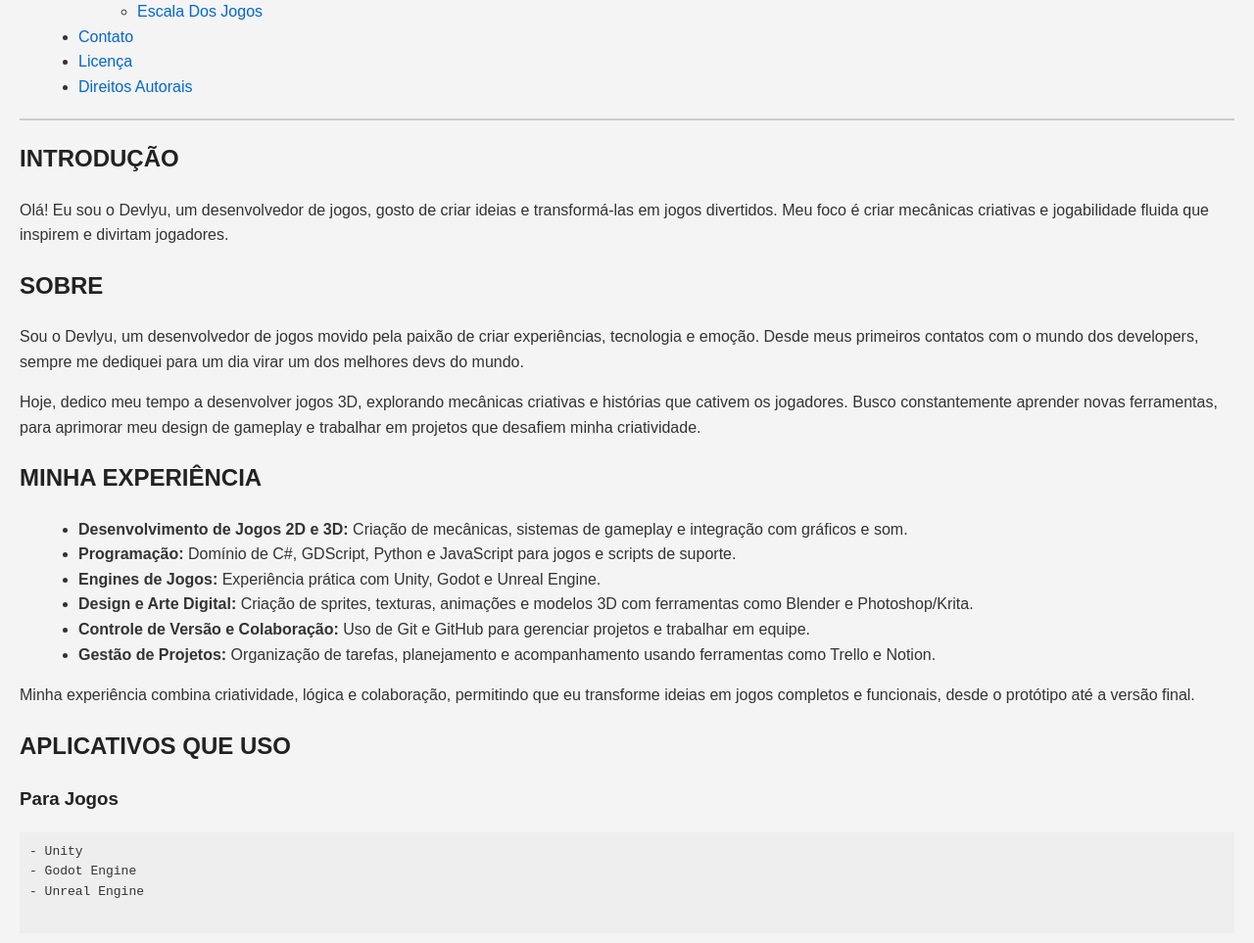
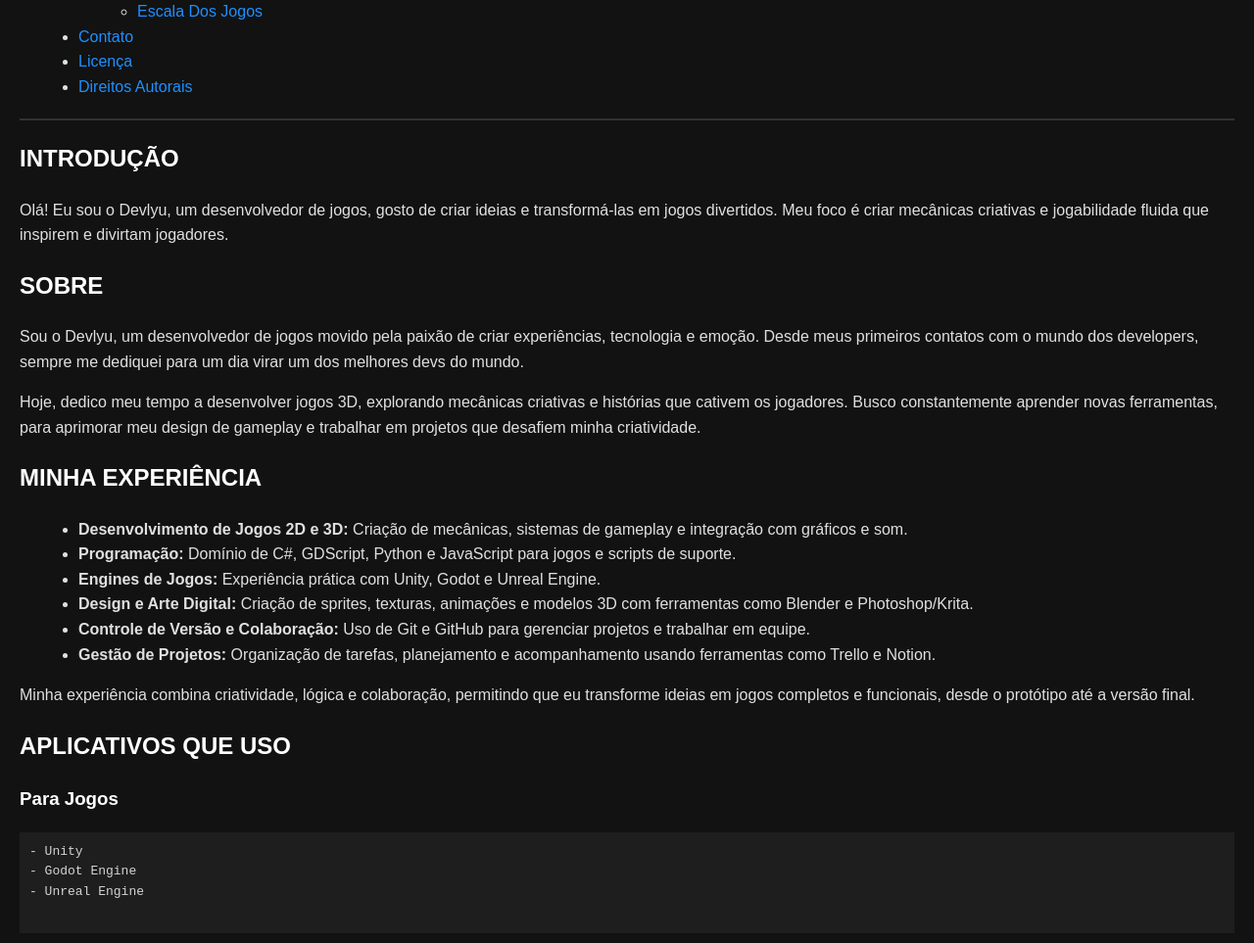
Before and after one commit to DevLyuofc/DevLyuofc, a plain HTML site: page index.html in a window 1280 px wide. Shown: the part 949-1912 px from the top of the page at 98% size. Drawn offline with Linux system fonts and the light colour scheme.

Commit message:
Update index.html

```diff
--- a/index.html
+++ b/index.html
@@ -9,29 +9,30 @@
             font-family: Arial, sans-serif;
             line-height: 1.6;
             margin: 20px;
-            background-color: #f4f4f4;
-            color: #333;
+            background-color: #121212; /* fundo escuro */
+            color: #e0e0e0; /* texto claro */
         }
         h1, h2, h3 {
-            color: #222;
+            color: #ffffff;
         }
         img {
             vertical-align: middle;
         }
         a {
-            color: #0366d6;
+            color: #1e90ff; /* links em azul */
             text-decoration: none;
         }
         a:hover {
             text-decoration: underline;
         }
         pre {
-            background-color: #eee;
+            background-color: #1e1e1e; /* fundo código escuro */
+            color: #d4d4d4; /* texto do código claro */
             padding: 10px;
             overflow-x: auto;
         }
         hr {
-            border: 1px solid #ccc;
+            border: 1px solid #333;
             margin: 20px 0;
         }
         ul {
```
